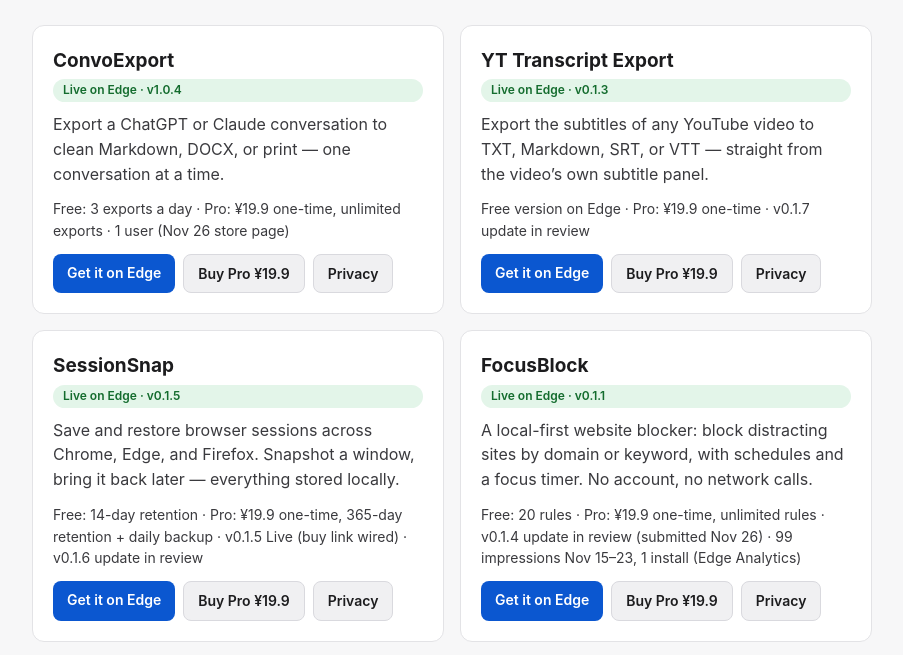
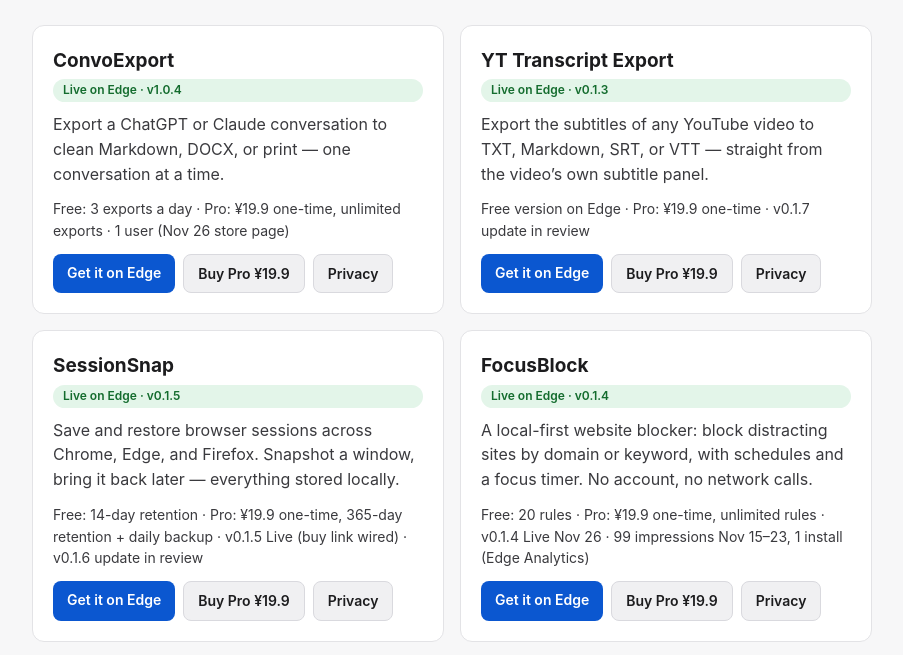
Before and after one commit to alapha888/muse-plugins, a plain HTML site: page index.html in a window 1280 px wide. Shown: the part 144-799 px from the top of the page, without its empty margins (188-1091 px from the left). Drawn offline with Linux system fonts and the light colour scheme.

Commit message:
hub v6: FocusBlock v0.1.4 Live (Nov 26)

```diff
--- a/index.html
+++ b/index.html
@@ -87,9 +87,9 @@
 
     <section class="card">
       <h2>FocusBlock</h2>
-      <span class="badge live">Live on Edge · v0.1.1</span>
+      <span class="badge live">Live on Edge · v0.1.4</span>
       <p>A local-first website blocker: block distracting sites by domain or keyword, with schedules and a focus timer. No account, no network calls.</p>
-      <p class="price">Free: 20 rules · Pro: ¥19.9 one-time, unlimited rules · v0.1.4 update in review (submitted Nov 26) · 99 impressions Nov 15–23, 1 install (Edge Analytics)</p>
+      <p class="price">Free: 20 rules · Pro: ¥19.9 one-time, unlimited rules · v0.1.4 Live Nov 26 · 99 impressions Nov 15–23, 1 install (Edge Analytics)</p>
       <div class="links">
         <a class="btn btn-primary" href="https://microsoftedge.microsoft.com/addons/detail/kdpeddhiegpfadpjiaieoaeiloebgdhp">Get it on Edge</a>
         <a class="btn btn-secondary" href="https://afdian.com/item/df4f2b96e25211f1843a52540025c377">Buy Pro ¥19.9</a>
```
